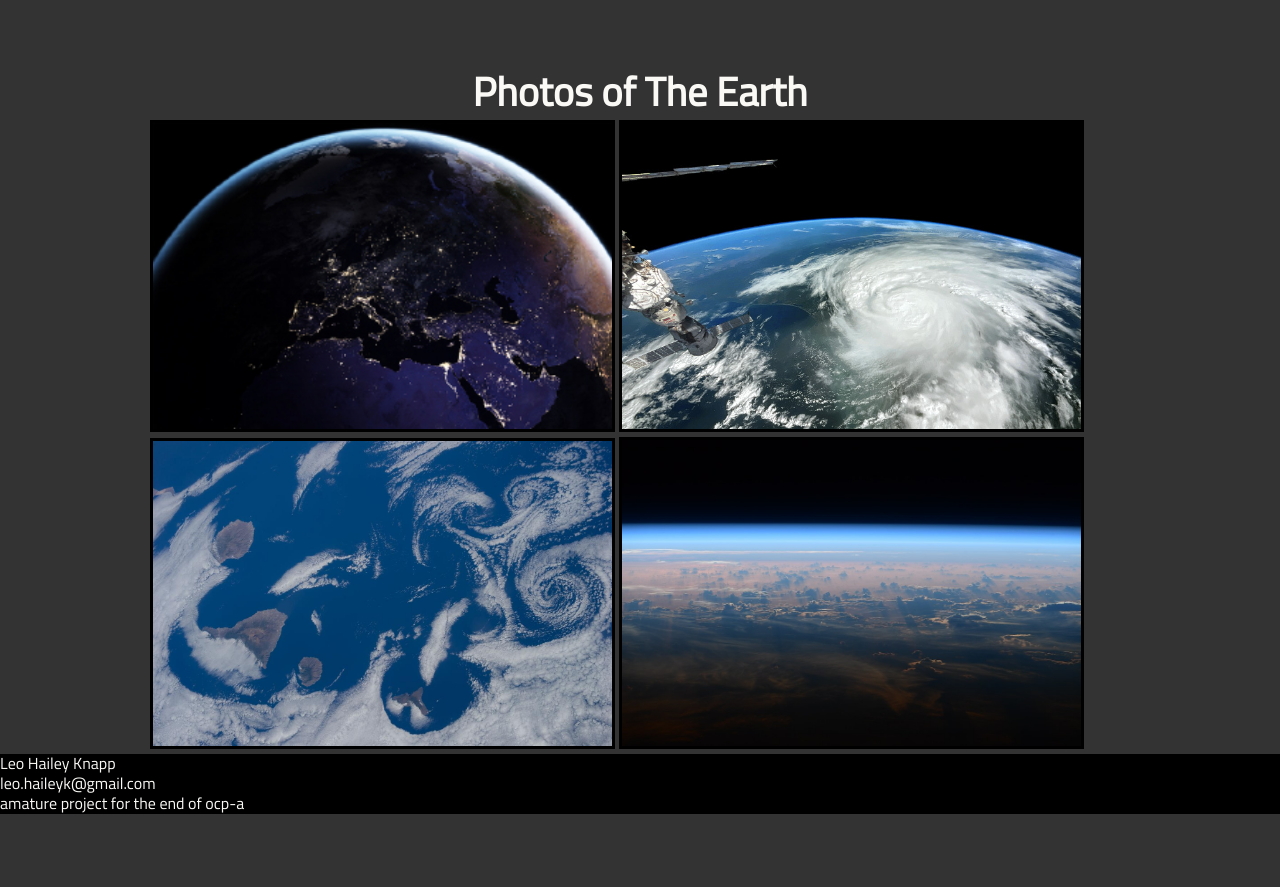
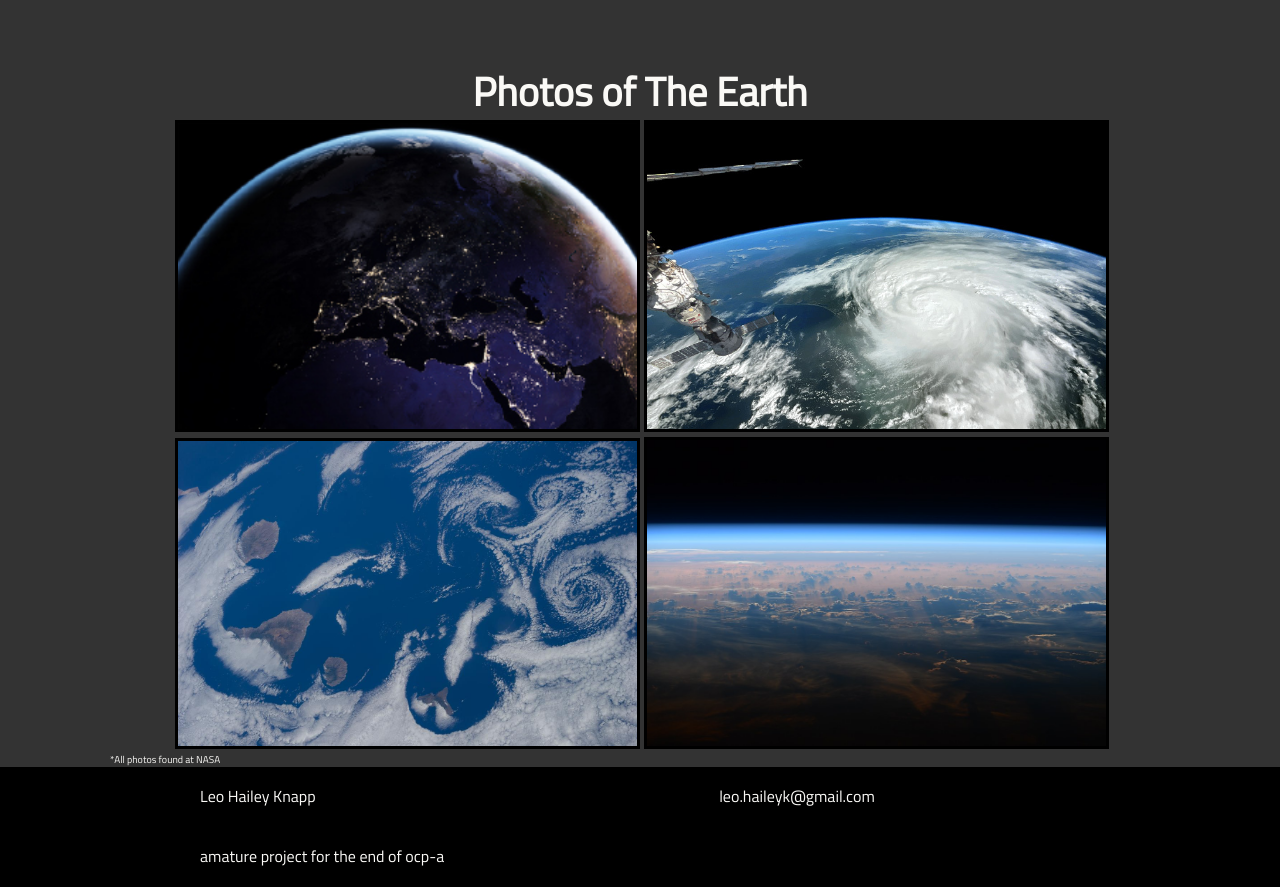
Before and after one commit to leo-hailey/the-world, a plain HTML site: page index.html in a window 1280 px wide. Shown: the part 1480-2367 px from the top of the page. Before the commit the page ends 2294 px from the top, so only its background shows below. Drawn offline with Linux system fonts and the light colour scheme.

Commit message:
fixed footer

```diff
--- a/css/style.css
+++ b/css/style.css
@@ -84,19 +84,26 @@ a{
 }
 .ovotw-pics img {
     position: relative;
-    left: 40px;
+    left: 65px;
     right: 40px;
     width: 465px;
     border: 3px solid black ;
 }
 
+#cite {
+    font-size: x-small;
+}
 
 
 
 .footer{
-    display: block;
     background-color: black;
     width: 100%;
+}
+.footer ul li {
+    display:inline-block;
+    padding: 20px 200px;
+    text-align: center;
 }
 
 /* Title */
--- a/index.html
+++ b/index.html
@@ -41,6 +41,7 @@
                 <img src="images/hurricane-earth.jpg" alt="a sattelite image of a hurricane over florida and the gulf of mexico">
                 <img src="images/swirly-storms.jpg" alt="sattelite image of earth with many swirly clouds" >
                 <img src="images/earth-horizon.jpg" alt="">
+                <p id="cite">*All photos found at NASA</p>
         </div>
     </div>
     <footer class="footer">
```
